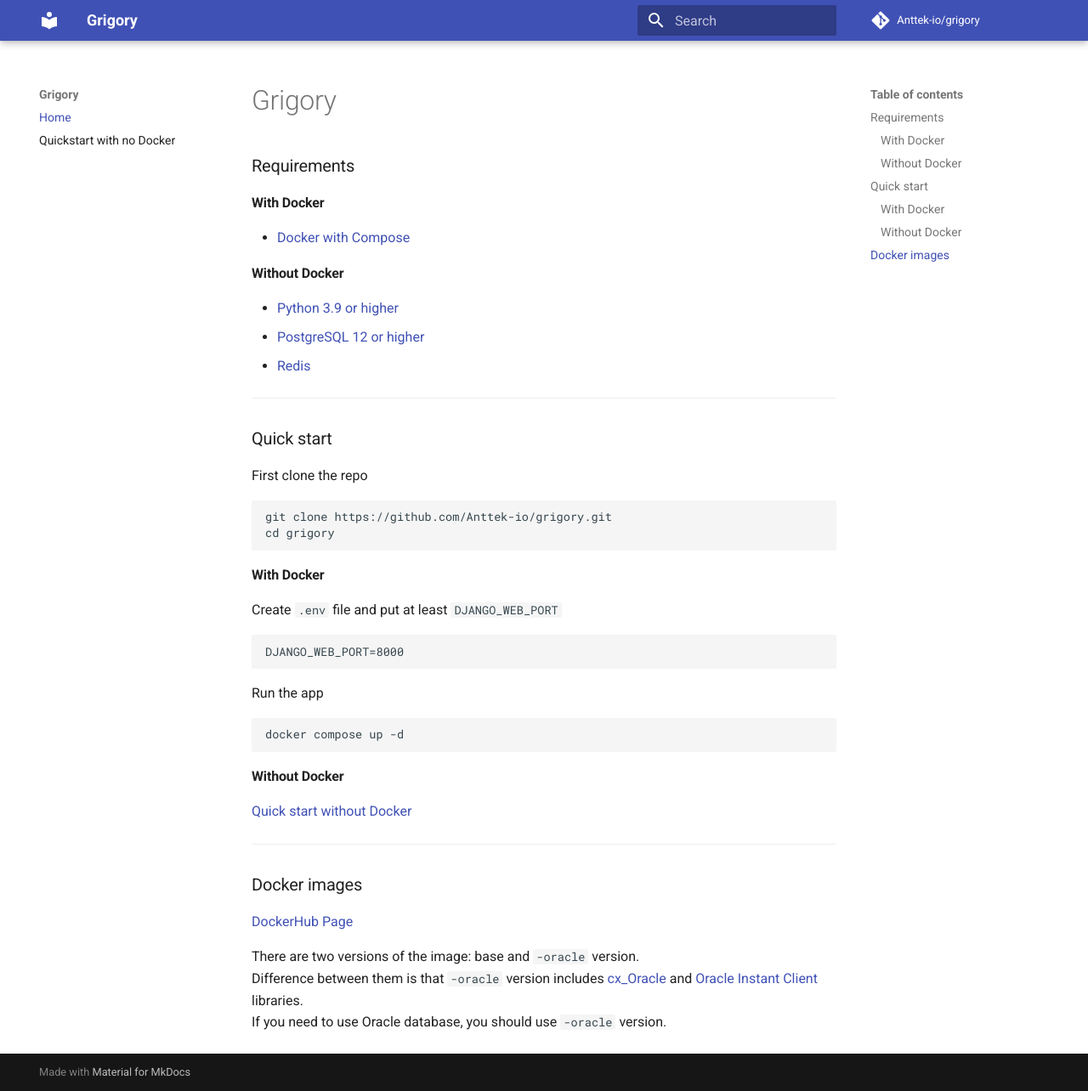
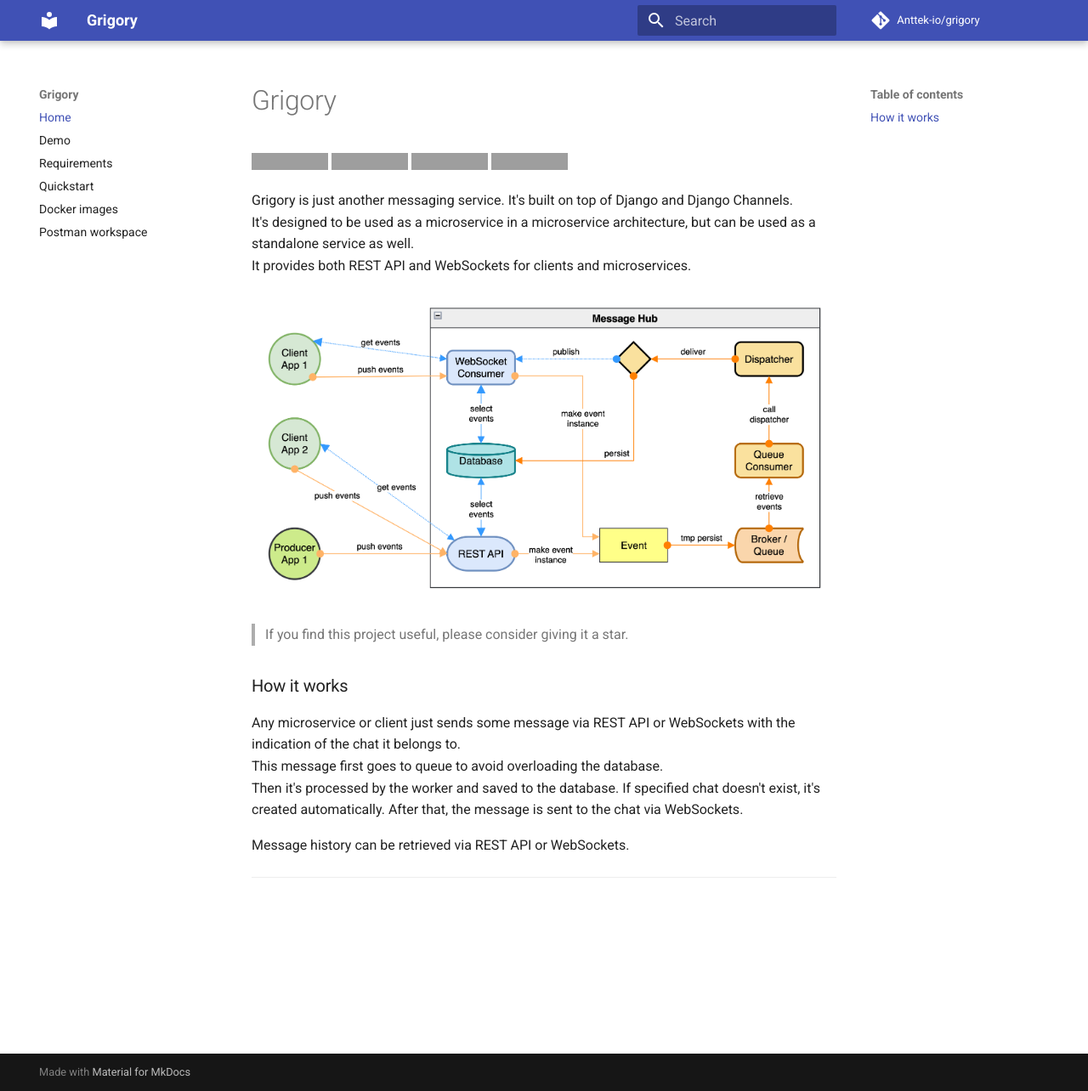
Before and after one commit to Anttek-io/grigory, an MkDocs documentation site: the page built from docs/index.md, in a window 1280 px wide and 1284 px high. Shown: the whole window at 85% size. Built offline with MkDocs 1.6.1 and Material for MkDocs 9.7.7, drawn with Linux system fonts in a browser that asks for light colours; comment, search, counter and statistics services are not loaded; grey boxes are pictures that could not be loaded.

Commit message:
adding documentation

````diff
--- a/docs/index.md
+++ b/docs/index.md
@@ -1,51 +1,26 @@
 # Grigory
 
-### Requirements
+[![Django CI](https://github.com/Anttek-io/grigory/actions/workflows/django.yml/badge.svg)](https://github.com/Anttek-io/grigory/actions/workflows/django.yml)
+[![Docker Image Version (latest semver)](https://img.shields.io/docker/v/harleyking/grigory?sort=semver)](https://hub.docker.com/r/harleyking/grigory)
+[![Docker Image Size (latest semver)](https://img.shields.io/docker/image-size/harleyking/grigory?sort=semver)](https://hub.docker.com/r/harleyking/grigory)
+[![Docker Pulls](https://img.shields.io/docker/pulls/harleyking/grigory)](https://hub.docker.com/r/harleyking/grigory)
 
-#### With Docker
+Grigory is just another messaging service. It's built on top of Django and Django Channels.
+It's designed to be used as a microservice in a microservice architecture,
+but can be used as a standalone service as well.
+It provides both REST API and WebSockets for clients and microservices.
 
-- [Docker with Compose](https://docs.docker.com/compose/install/)
+![screenshot](media/scheme.png)
 
-#### Without Docker
+> If you find this project useful, please consider giving it a star.
 
-- [Python 3.9 or higher](https://www.python.org/downloads/)
-- [PostgreSQL 12 or higher](https://www.postgresql.org/download/)
-- [Redis](https://redis.io/download)
+### How it works
+
+Any microservice or client just sends some message via REST API or WebSockets with the indication of the chat it belongs to.
+This message first goes to queue to avoid overloading the database.
+Then it's processed by the worker and saved to the database. If specified chat doesn't exist, it's created automatically.
+After that, the message is sent to the chat via WebSockets.
+
+Message history can be retrieved via REST API or WebSockets.
 
 ---
-
-### Quick start
-
-First clone the repo
-
-```bash
-git clone https://github.com/Anttek-io/grigory.git
-cd grigory
-```
-
-#### With Docker
-
-Create `.env` file and put at least `DJANGO_WEB_PORT`
-```shell
-DJANGO_WEB_PORT=8000
-```
-
-Run the app
-```bash
-docker compose up -d
-```
-
-#### Without Docker
-
-[Quick start without Docker](quickstart_no_docker.md)
-
----
-
-### Docker images
-
-[DockerHub Page](https://hub.docker.com/r/harleyking/grigory)
-
-There are two versions of the image: base and `-oracle` version.
-Difference between them is that `-oracle` version includes [cx_Oracle](https://pypi.org/project/cx-Oracle/)
-and [Oracle Instant Client](https://www.oracle.com/database/technologies/instant-client/linux-x86-64-downloads.html) libraries.
-If you need to use Oracle database, you should use `-oracle` version.
--- a/mkdocs.yml
+++ b/mkdocs.yml
@@ -6,6 +6,10 @@
 repo_url: 'https://github.com/Anttek-io/grigory'
 nav:
   - Home: index.md
-  - Quickstart with no Docker: quickstart_no_docker.md
+  - Demo: demo.md
+  - Requirements: requirements.md
+  - Quickstart: quickstart.md
+  - Docker images: docker-images.md
+  - Postman workspace: postman-workspace.md
 theme:
   name: 'material'
````
Also changed, not shown: README.md (+2 -15 lines), docs/demo.md (added, +10 -0 lines), docs/docker-images.md (added, +10 -0 lines), docs/postman-workspace.md (added, +8 -0 lines), docs/quickstart.md (renamed from docs/quickstart_no_docker.md, +24 -0 lines), docs/requirements.md (added, +13 -0 lines).
